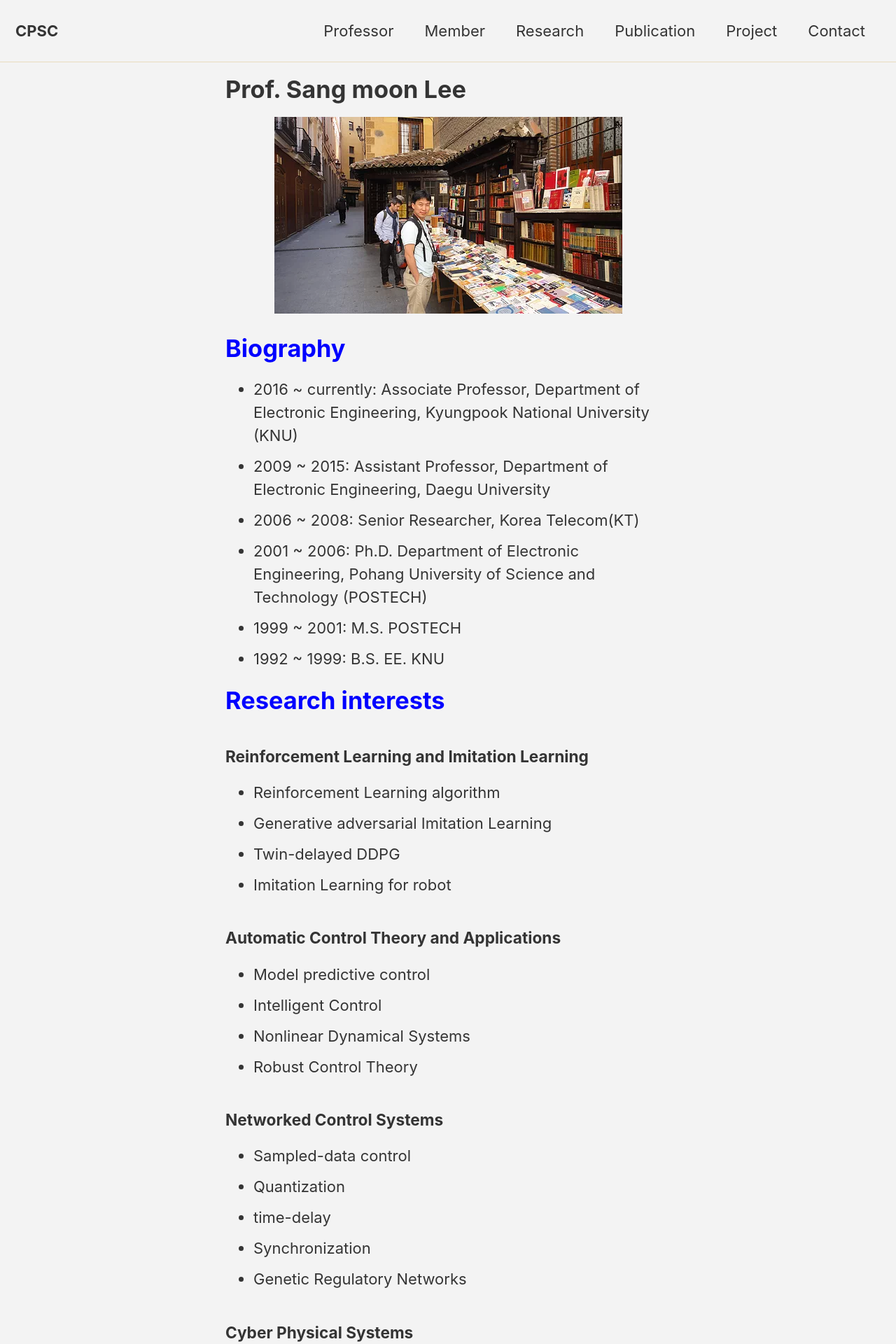
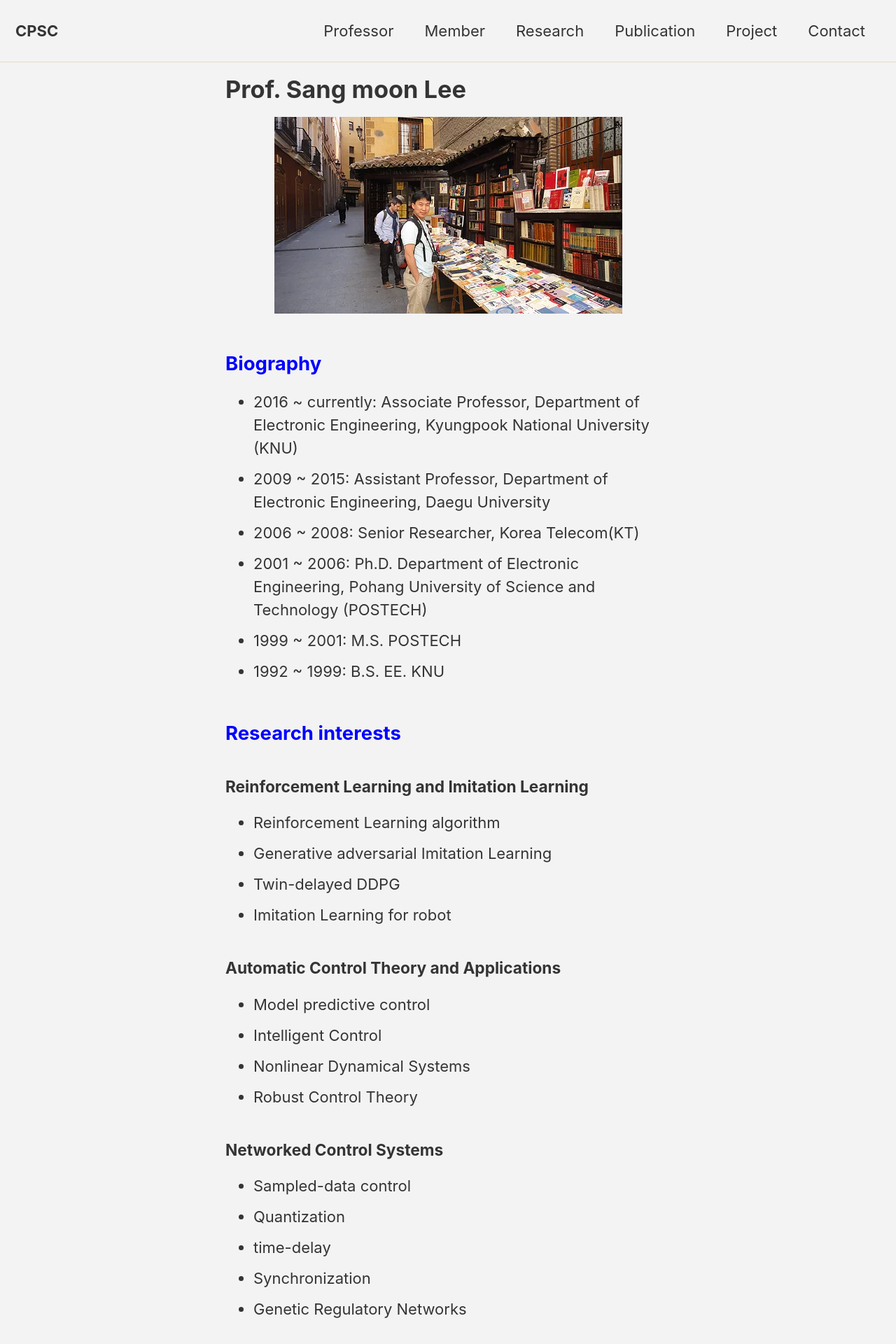
Before and after one commit to CPSC-LAB/CPSC-LAB.github.io, a Jekyll site: the page built from _pages/professor.md, in a window 1280 px wide. Shown: the top 1920 px of the page at 70% size. Built offline with Jekyll 4.4.1, drawn with Linux system fonts in a browser that asks for light colours; cached includes are drawn as plain includes.

Commit message:
Update professor.md

```diff
--- a/_pages/professor.md
+++ b/_pages/professor.md
@@ -6,7 +6,7 @@ layout: categories
 
 <p align="center"><img src="/assets/images/professor.jpg"></p>
 
-# <span style="color:blue">Biography</span>
+## <span style="color:blue">Biography</span>
 
 * 2016 ~ currently: Associate Professor, Department of Electronic Engineering, Kyungpook National University (KNU)
 * 2009 ~ 2015: Assistant Professor, Department of Electronic Engineering, Daegu University
@@ -16,7 +16,7 @@ layout: categories
 * 1992 ~ 1999: B.S. EE. KNU
 
 
-# <span style="color:blue">Research interests</span>
+## <span style="color:blue">Research interests</span>
 
 ##### Reinforcement Learning and Imitation Learning
 * Reinforcement Learning algorithm
```
